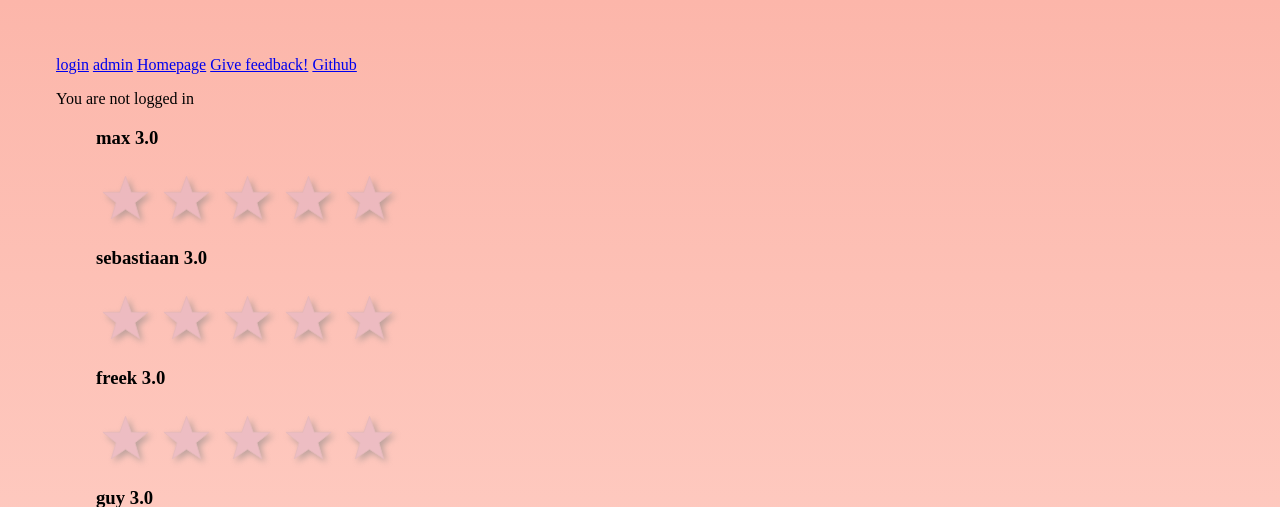
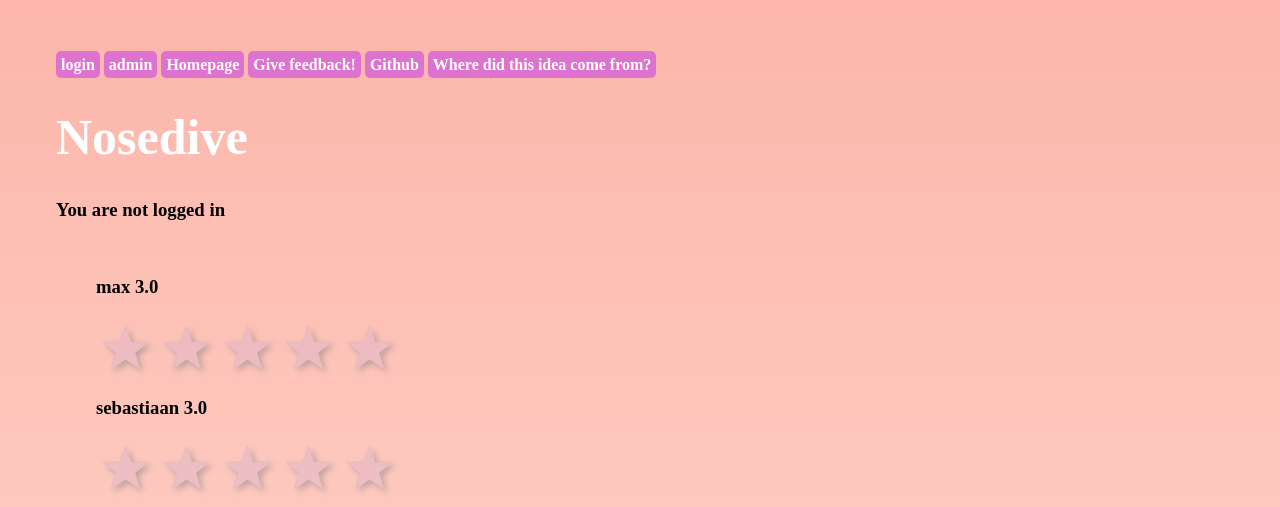
Before and after one commit to rikdewit/nosedive, a Django app: page / in a window 1280 px wide. Shown: the top 507 px of the page. Run offline with Django 3.2, Linux system fonts and the light colour scheme; data comes from the database, SQL or seed files in the repository.

Commit message:
cosmetic changes

```diff
--- a/static/css/style.css
+++ b/static/css/style.css
@@ -8,6 +8,35 @@ svg:hover{
 
 } */
 
+.button{
+    display: inline;
+    background: rgb(221, 115, 207);
+    padding: 5px;
+
+    text-align: center;
+    border-radius: 5px;
+    color: white;
+    font-weight: bold;
+    text-decoration: none;
+
+}
+
+.user{
+    background: rgb(141, 19, 255);
+}
+
+a.header-button{
+    display: inline;
+    text-align: left;
+    color: white;
+    font-weight: bold;
+    text-decoration: none;
+}
+
+h1{
+    font-size: 50px;
+
+}
 .star{
     opacity: 50%;
     fill: rgb(222,182,203);
@@ -57,7 +86,10 @@ footer{
 
 html{
     height: 100%;
+
 }
+
+
 
 form.hidden{
     display:none;
--- a/templates/base.html
+++ b/templates/base.html
@@ -2,21 +2,23 @@
 <html>
 <head>
   <meta charset="utf-8">
-  <title>{% block title %}Nosedive{% endblock %}</title>
+  <title>{% block title %}{% endblock %}</title>
   {% load static %}
   <script src="{% static 'js/main.js' %}" type="module" defer></script>
 <link rel="stylesheet" href="{% static 'css/style.css'%}">
 
 {% if user.is_authenticated %}
-{{user.username}}
-<a href="{% url 'logout' %}">logout</a>
+<a class="button user">{{user.username}}</a>
+<a class="button" href="{% url 'logout' %}">logout</a>
     {%else%}
-      <a href="{% url 'login' %}">login</a>
+      <a class="button" href="{% url 'login' %}">login</a>
     {%endif%}
-<a href="/admin">admin</a>
-<a href="/">Homepage</a>
-<a href="mailto:rikdewit1997@gmail.com?subject Nosedive User:{{user}}">Give feedback!</a>
-<a href="https://github.com/rikkib1997/nosedive">Github</a>
+<a class="button" href="/admin">admin</a>
+<a class="button" href="/">Homepage</a>
+<a class="button" href="mailto:rikdewit1997@gmail.com?subject Nosedive User:{{user}}">Give feedback!</a>
+<a class="button" href="https://github.com/rikkib1997/nosedive">Github</a>
+<a class="button" href="https://www.imdb.com/video/vi1168489753?playlistId=tt5497778&ref_=tt_ov_vi">Where did this idea come from?</a>
+<a class="header-button" href="/"><h1>Nosedive</h1></a>
   {% block content %}
   {% endblock %}
 
--- a/templates/index.html
+++ b/templates/index.html
@@ -2,9 +2,9 @@
 
 {% load static %}
 <script src="{% static 'js/main.js' %}" defer></script>
-<script src="{% static 'css/style.css' %}"></script>
+<!-- <script src="{% static 'css/style.css' %}"></script> -->
 
-{% block title %}Home{% endblock %}
+{% block title %}NoseDive{% endblock %}
 
 {% block content %}
 
@@ -12,8 +12,9 @@
 <h2>Hi {{ user.username }}!</h2>
 <h2>Rating: {{user.profile.rating}}</h2>
 {% else %}
-<p>You are not logged in</p>
+<h3>You are not logged in</h3>
 {% endif %}
+<br>
 <ul>
     {%for person in users%}
     {% if person != user and person != "admin" %}
```
